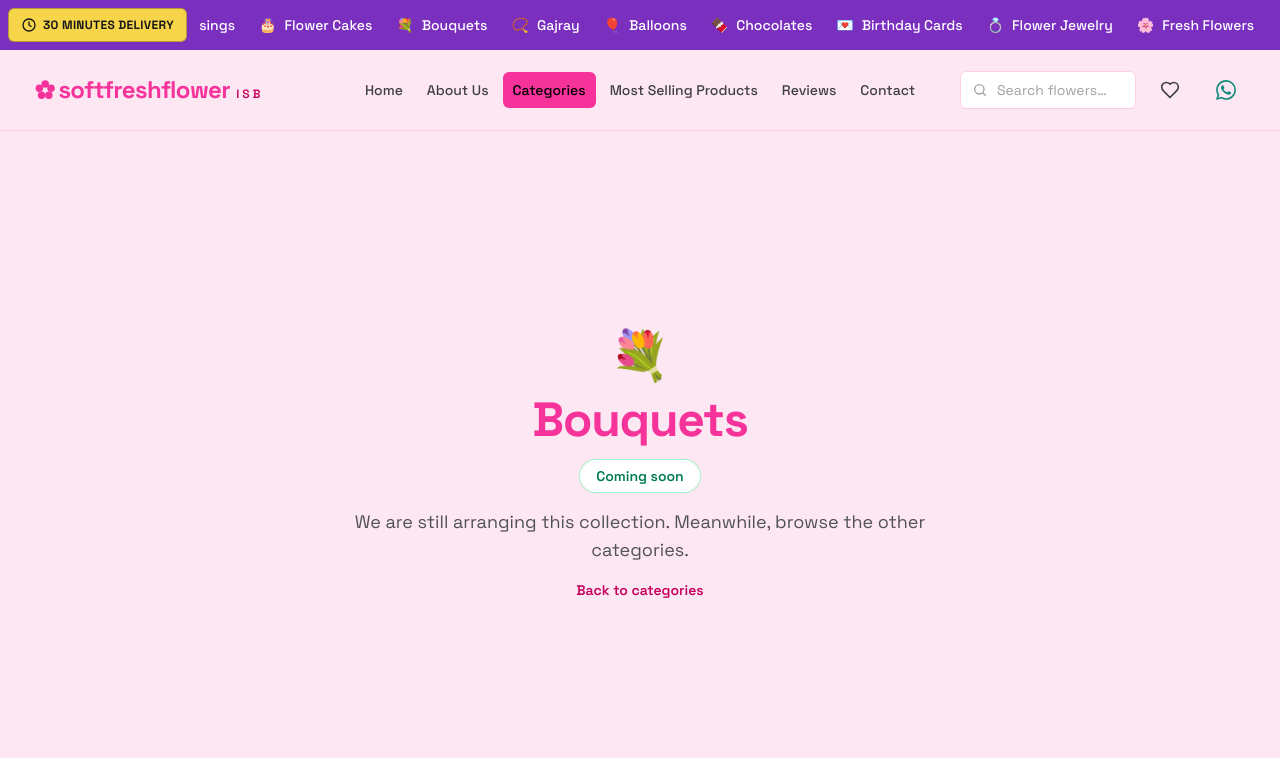
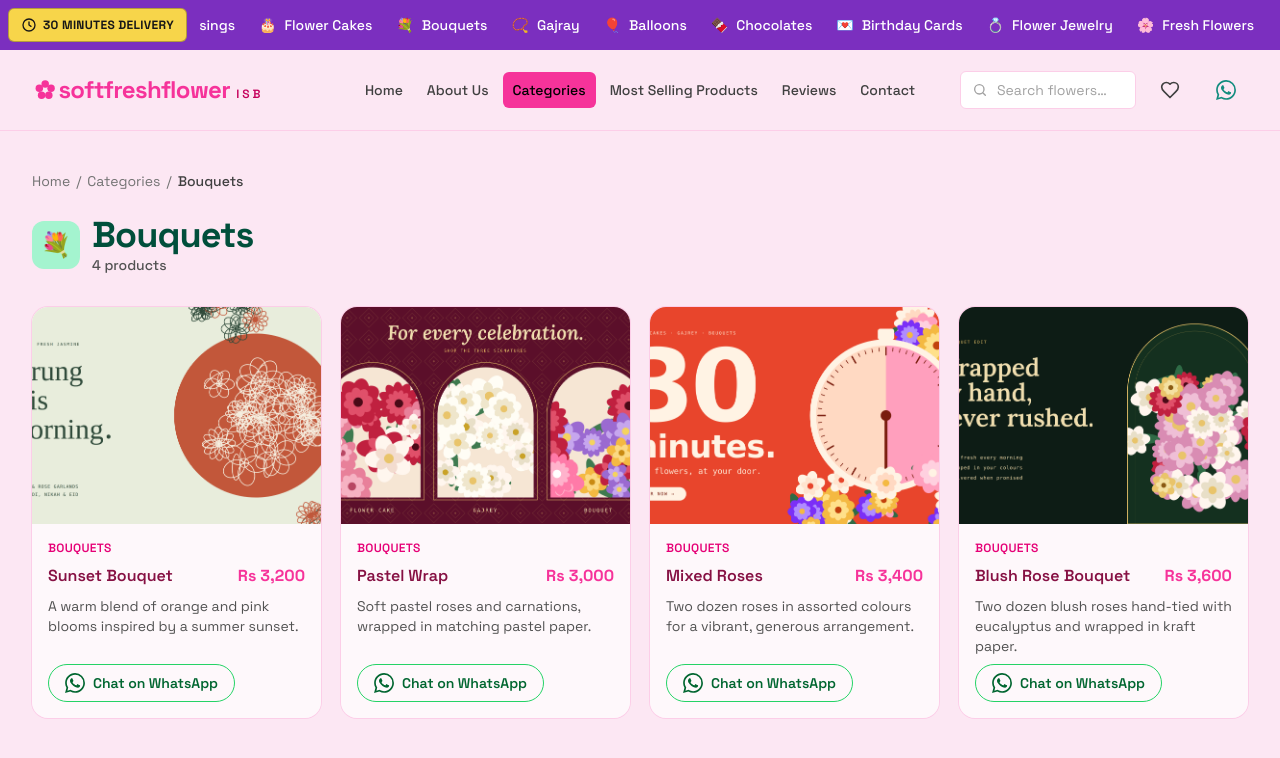
Before and after one commit to huzaifa-ameeer/softfreshflowerisb, a Next.js app: page /categories/bouquets in a window 1280 px wide. Shown: the top 758 px of the page. Built offline with nearby package versions, Linux system fonts and the light colour scheme.

Commit message:
List products on category pages
Co-authored-by: CommandCodeBot <noreply@commandcode.ai>

```diff
--- a/app/categories/[category]/page.tsx
+++ b/app/categories/[category]/page.tsx
@@ -1,5 +1,7 @@
 import Link from "next/link";
 import { notFound } from "next/navigation";
+import ProductCard from "@/components/ProductCard";
+import { productDetails } from "@/app/products/products";
 import { categories, categoryTones, getCategory } from "../categories";
 
 export const instant = false;
@@ -17,30 +19,74 @@ export default async function CategoryPage({
   if (!category) notFound();
 
   const tone = categoryTones[category.tone];
+  const products = productDetails.filter(
+    (product) => product.categorySlug === category.slug,
+  );
 
   return (
-    <main className="flex flex-1 flex-col items-center justify-center gap-4 px-6 py-24 text-center">
-      <span aria-hidden="true" className="text-5xl">
+    <main className="mx-auto w-full max-w-7xl flex-1 px-4 py-8 sm:px-6 sm:py-10 lg:px-8">
+      <nav aria-label="Breadcrumb" className="text-sm">
+        <ol className="flex flex-wrap items-center gap-1.5 text-neutral-500">
+          <li>
+            <Link href="/" className="hover:text-pink-700">
+              Home
+            </Link>
+          </li>
+          <li aria-hidden="true">/</li>
+          <li>
+            <Link href="/categories" className="hover:text-pink-700">
+              Categories
+            </Link>
+          </li>
+          <li aria-hidden="true">/</li>
+          <li aria-current="page" className="font-medium text-neutral-700">
+            {category.name}
+          </li>
+        </ol>
+      </nav>
+
+      <header className="mt-6 flex items-center gap-3">
+        <span
+          aria-hidden="true"
+          className={`flex size-12 shrink-0 items-center justify-center rounded-xl text-2xl ${tone.icon}`}
+        >
           {category.icon}
         </span>
-      <h1 className="text-3xl font-bold tracking-tight text-pink-500 sm:text-5xl">
+        <div>
+          <h1
+            className={`text-3xl font-bold tracking-tight sm:text-4xl ${tone.title}`}
+          >
             {category.name}
           </h1>
-      <p
-        className={`rounded-full px-4 py-1.5 text-sm font-semibold ${tone.badge}`}
-      >
-        Coming soon
+          <p className="text-sm font-medium text-neutral-600">
+            {products.length} products
           </p>
-      <p className="max-w-xl text-base text-neutral-600 sm:text-lg">
+        </div>
+      </header>
+
+      {products.length > 0 ? (
+        <ul className="mt-8 grid grid-cols-2 gap-3 sm:gap-5 lg:grid-cols-4">
+          {products.map((product) => (
+            <li key={product.slug}>
+              <ProductCard
+                product={{
+                  slug: product.slug,
+                  name: product.name,
+                  category: product.categoryName,
+                  description: product.description,
+                  image: product.images[0],
+                  price: product.price,
+                }}
+              />
+            </li>
+          ))}
+        </ul>
+      ) : (
+        <p className="mt-8 text-base text-neutral-600">
           We are still arranging this collection. Meanwhile, browse the other
           categories.
         </p>
-      <Link
-        href="/categories"
-        className="text-sm font-semibold text-pink-700 underline-offset-4 hover:underline focus-visible:outline-2 focus-visible:outline-offset-2 focus-visible:outline-pink-500"
-      >
-        Back to categories
-      </Link>
+      )}
     </main>
   );
 }
```
Lines whose indentation alone changed are shown as unchanged.
